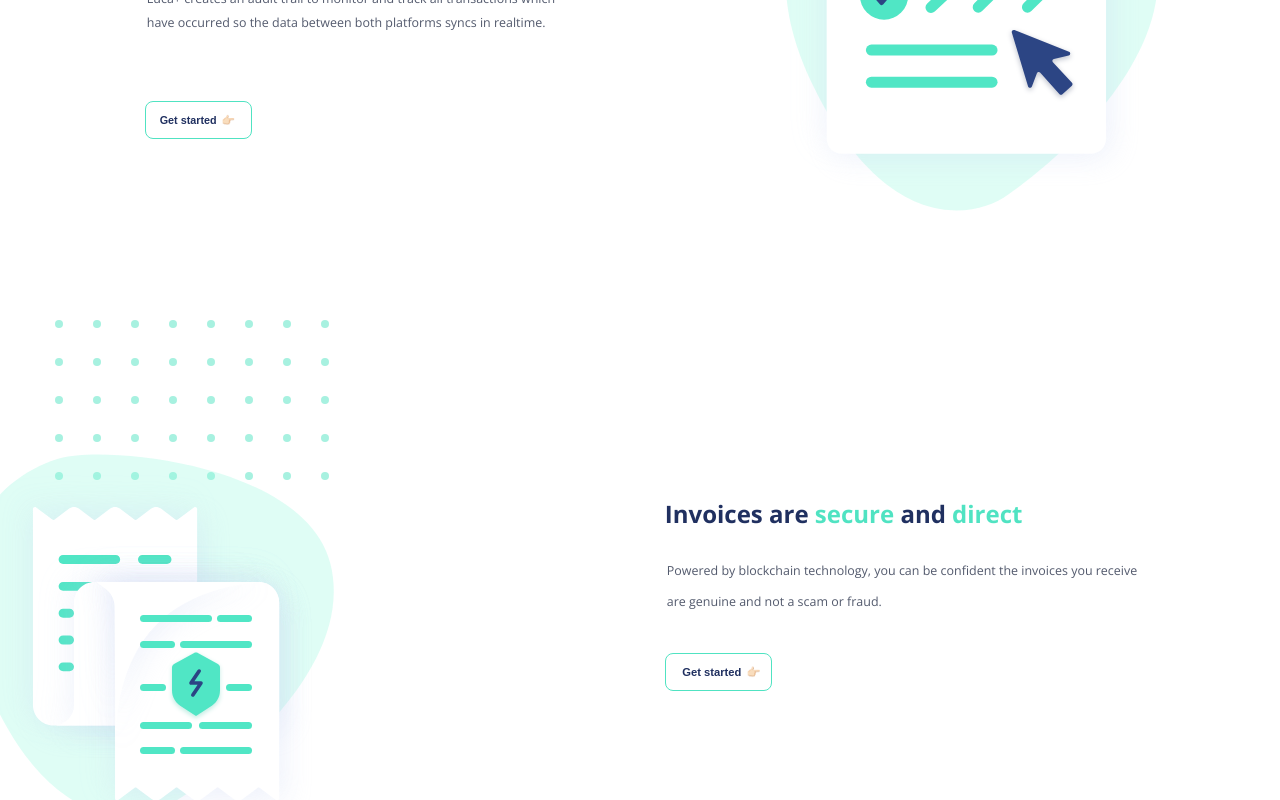
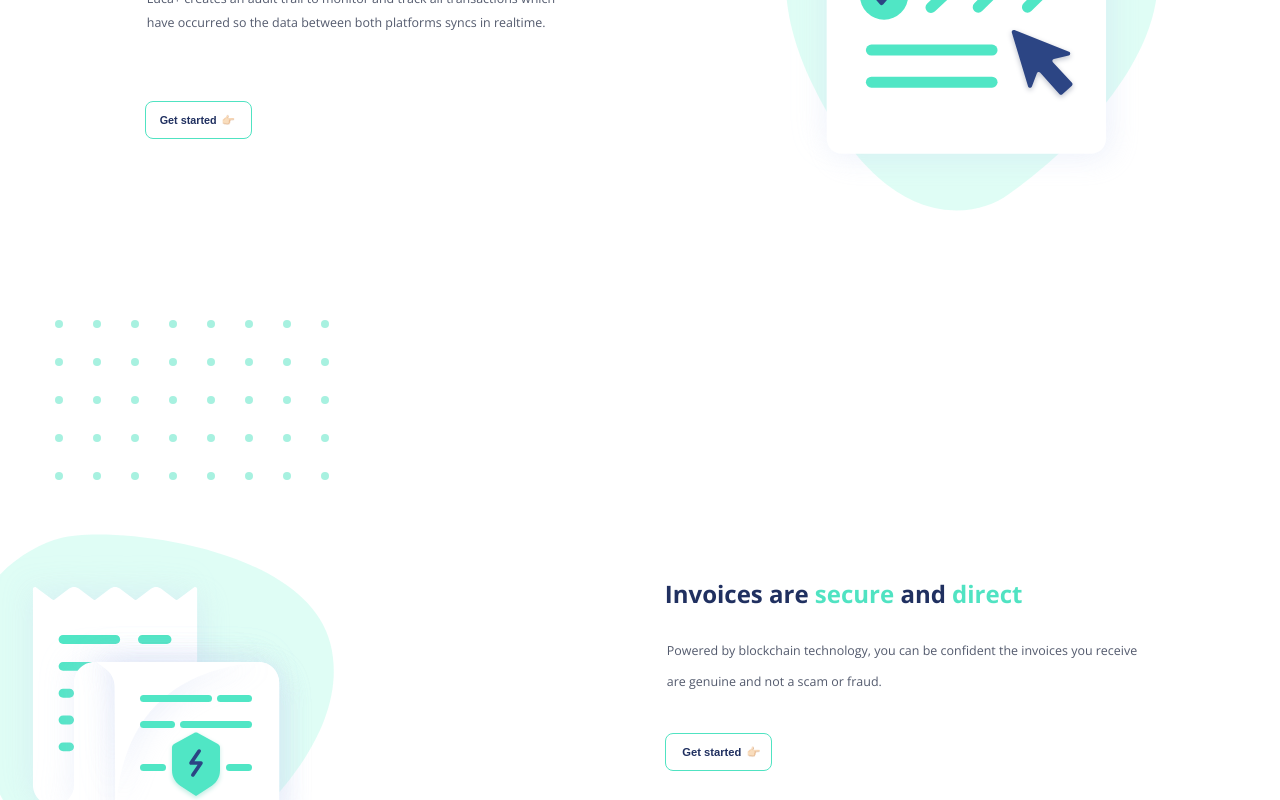
Before and after one commit to Lianakeys/LucaWebsite, a React (Create React App) app in the folder luca-website/: page / in a window 1280 px wide. Shown: the part 3600-4400 px from the top of the page. Built offline with nearby package versions, Linux system fonts and the light colour scheme.

Commit message:
completed all

```diff
--- a/luca-website/src/App.css
+++ b/luca-website/src/App.css
@@ -105,11 +105,11 @@ body{
 .Savetimesection {
   height: 85vh;
   width: 100vw;
-  /* margin-top: 1rem;
-  background-color: red; */
+  /* margin-top: 1rem;*/
+ /* background-color: red;  */
 }
 .Invoicesection {
-  margin-top: -5rem;
+  /* margin-top: -5rem; */
   height: 80vh;
   width: 100vw;
   /* background-color: red; */
```
